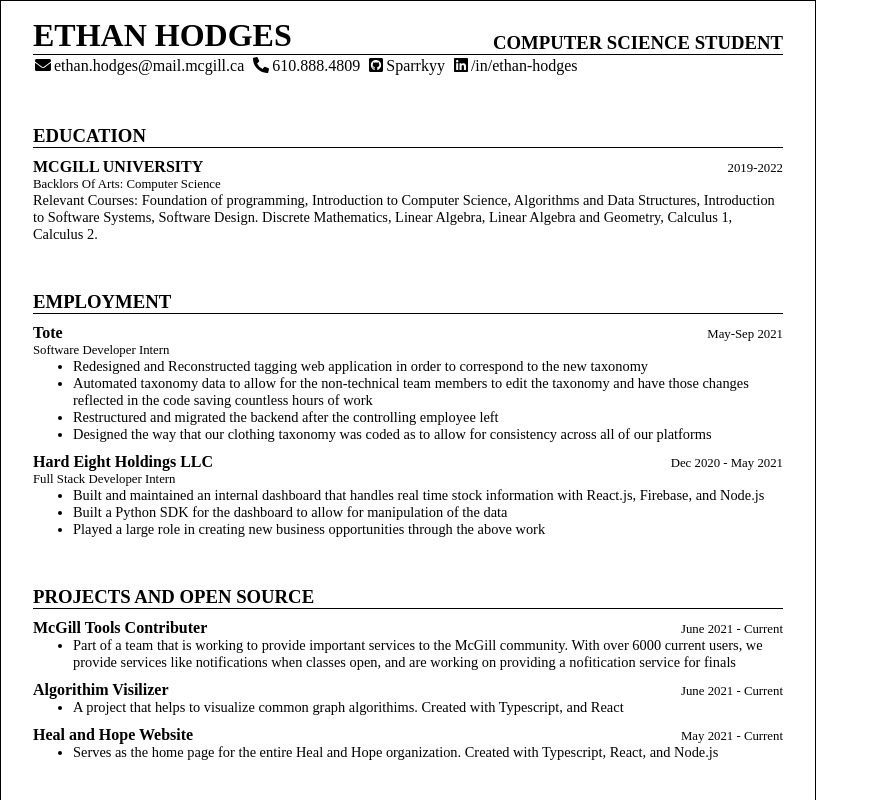
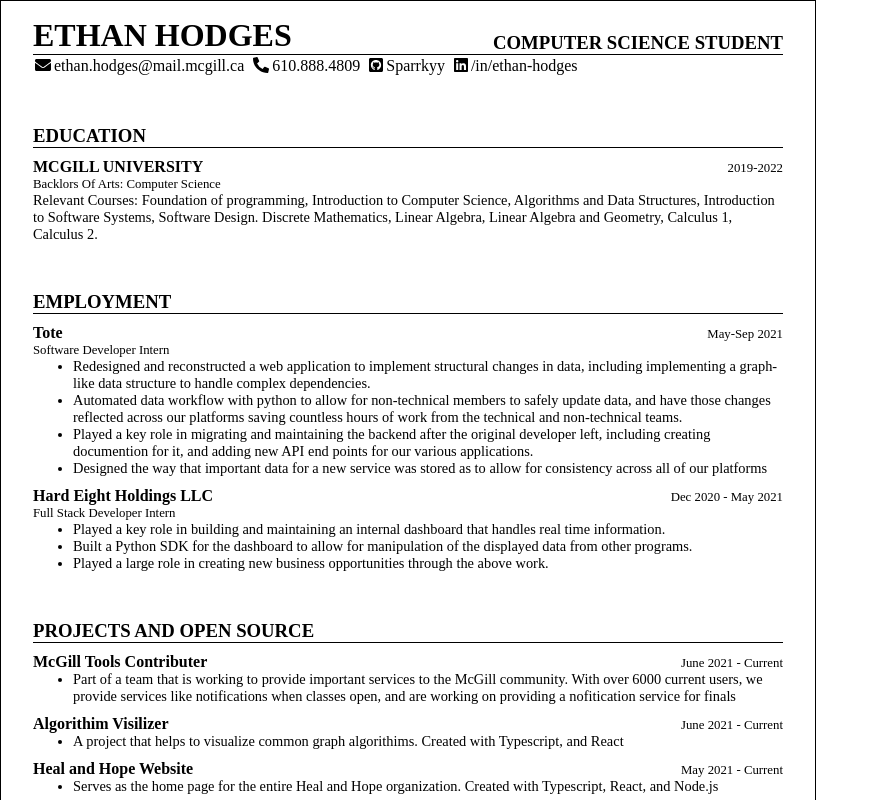
Before and after one commit to Sparrkyy/resume_builder, a React (Create React App) app: page / in a window 1280 px wide. Shown: the top 800 px of the page, without its empty margins (0-878 px from the left). Built offline with nearby package versions, Linux system fonts and the light colour scheme.

Commit message:
updated the bullet points and editted master readme

```diff
--- a/src/App.tsx
+++ b/src/App.tsx
@@ -27,10 +27,10 @@ const content = {
 				dates: "May-Sep 2021",
 				positionTitle: "Software Developer Intern",
 				bulletPoints: [
-					"Redesigned and Reconstructed tagging web application in order to correspond to the new taxonomy",
-					"Automated taxonomy data to allow for the non-technical team members to edit the taxonomy and have those changes reflected in the code saving countless hours of work",
-					"Restructured and migrated the backend after the controlling employee left",
-					"Designed the way that our clothing taxonomy was coded as to allow for consistency across all of our platforms",
+					"Redesigned and reconstructed a web application to implement structural changes in data, including implementing a graph-like data structure to handle complex dependencies.",
+					"Automated data workflow with python to allow for non-technical members to safely update data, and have those changes reflected across our platforms saving countless hours of work from the technical and non-technical teams.",
+					"Played a key role in migrating and maintaining the backend after the original developer left, including creating documention for it, and adding new API end points for our various applications.",
+					"Designed the way that important data for a new service was stored as to allow for consistency across all of our platforms",
 				],
 			},
 			{
@@ -38,9 +38,9 @@ const content = {
 				dates: "Dec 2020 - May 2021",
 				positionTitle: "Full Stack Developer Intern",
 				bulletPoints: [
-					"Built and maintained an internal dashboard that handles real time stock information with React.js, Firebase, and Node.js",
-					"Built a Python SDK for the dashboard to allow for manipulation of the data",
-					"Played a large role in creating new business opportunities through the above work",
+					"Played a key role in building and maintaining an internal dashboard that handles real time information.",
+					"Built a Python SDK for the dashboard to allow for manipulation of the displayed data from other programs.",
+					"Played a large role in creating new business opportunities through the above work.",
 				],
 			},
 		],
```
Also changed, not shown: 1 other file (tests, documents, lock files or other folders).
